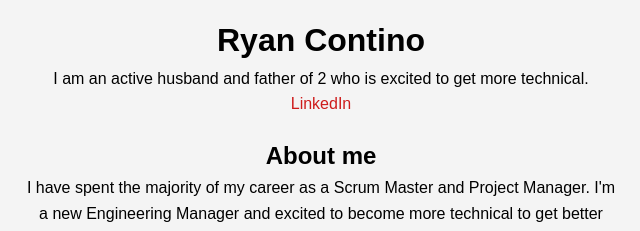
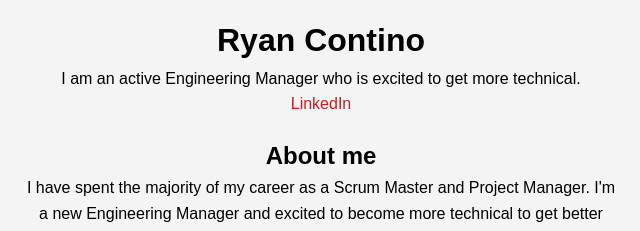
Before and after one commit to chino4242/capstone_week1, a plain HTML site: page bio/bio.html in a window 1280 px wide. Shown: the part 223-454 px from the top of the page, 319-959 px from the left. Drawn offline with Linux system fonts and the light colour scheme.

Commit message:
Changes header text

```diff
--- a/bio/bio.html
+++ b/bio/bio.html
@@ -10,7 +10,7 @@
 <header>
     <img src="1689094308990.jpeg" alt="Ryan Contino" class="profile-img">
     <h1>Ryan Contino</h1>
-    <p>I am an active husband and father of 2 who is excited to get more technical.</p>
+    <p>I am an active Engineering Manager who is excited to get more technical.</p>
     <a href="https://www.linkedin.com/in/ryan-contino-80594a50/">LinkedIn</a>
 </header>
 <main>
```
